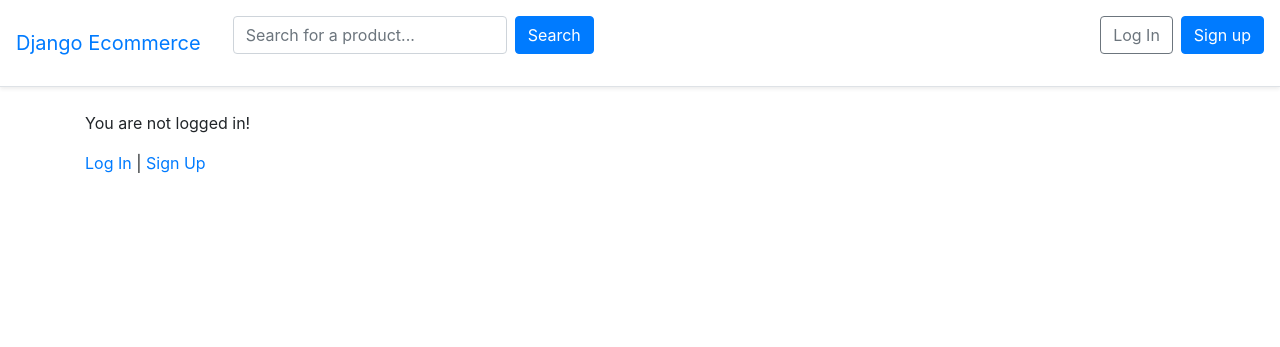
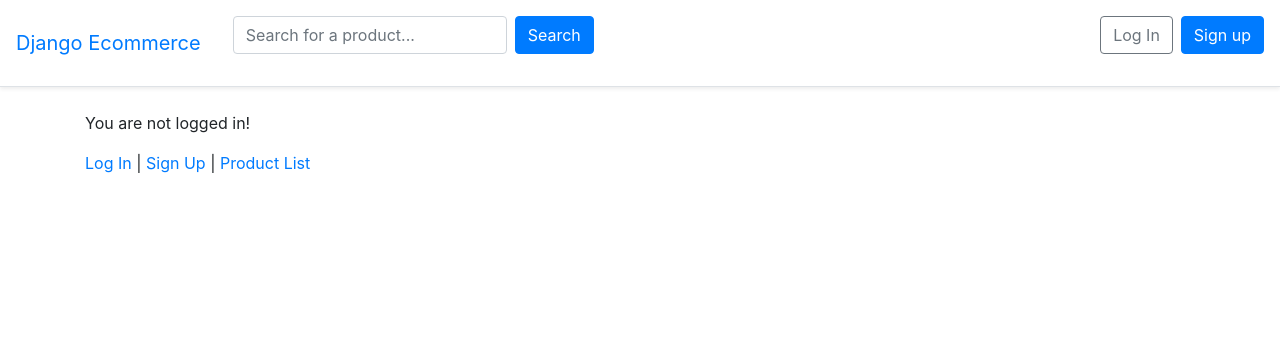
Before and after one commit to ilteriskeskin/django-ecommerce, a Django app: template django_ecommerce/templates/home.html in a window 1280 px wide. Shown: the top 347 px of the page. Run offline with Django 3.2, Linux system fonts and the light colour scheme; the template is opened without the code that fills it, so the values that code supplies are empty; some libraries are stand-ins or nearby versions.

Commit message:
add product list option to the homepage template

```diff
--- a/django_ecommerce/templates/home.html
+++ b/django_ecommerce/templates/home.html
@@ -9,6 +9,7 @@
 {% else %}
   <p>You are not logged in!</p>
   <a href="{% url 'login' %}">Log In</a> |
-  <a href="{% url 'signup' %}">Sign Up</a>
+  <a href="{% url 'signup' %}">Sign Up</a> |
+  <a href="{% url 'product-list' %}">Product List</a>
 {% endif %}
 {% endblock %}
```
